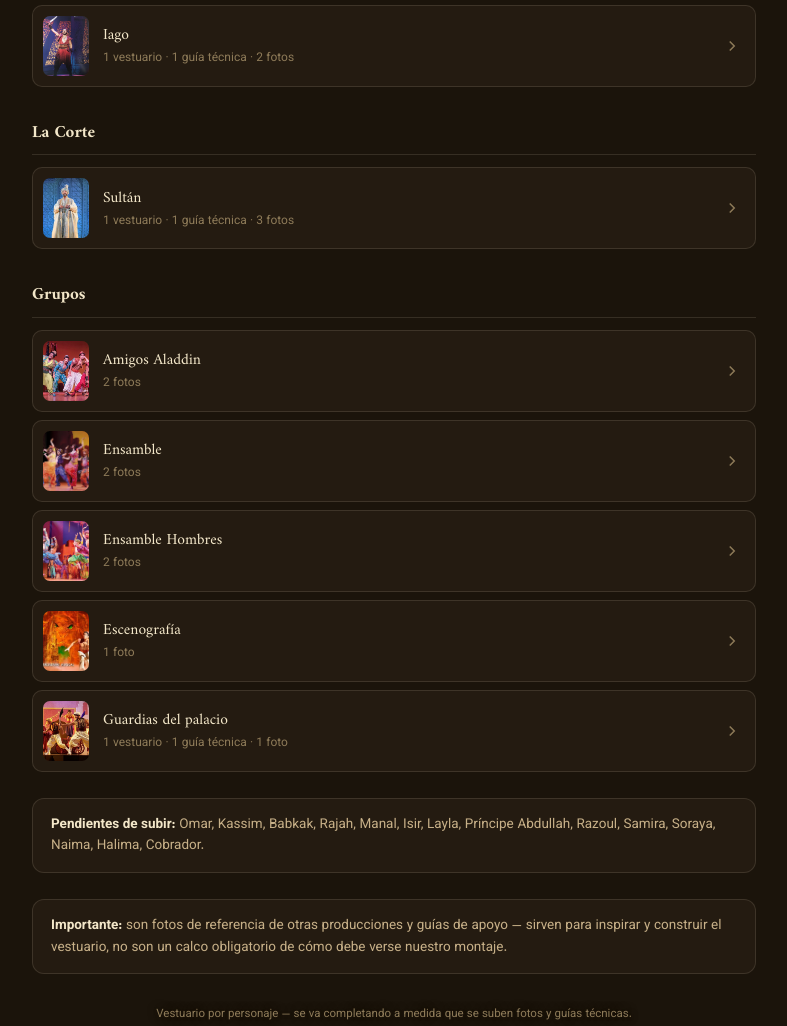
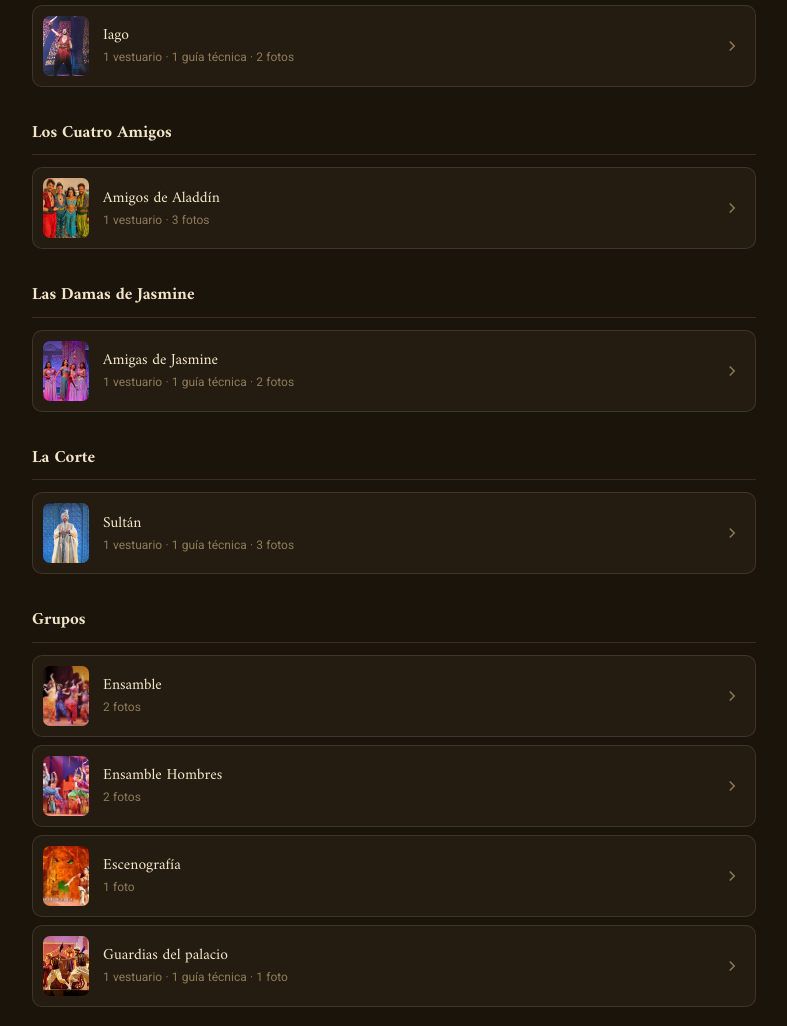
Before and after one commit to marcobeltranmyapps/aladdin-montaje, a plain HTML site: page vestuarios.html in a window 1280 px wide. Shown: the part 697-1723 px from the top of the page, without its empty margins (246-1033 px from the left). Drawn offline with Linux system fonts and the light colour scheme.

Commit message:
Agrega Amigas de Jasmine y arregla la lista de pendientes
Nuevo vestuario de las amigas de Jasmine con fotos y guia tecnica, y
seccion de vestuario para los amigos de Aladdin. Las carpetas de grupo
pueden declarar a quien cubren ("cubre"), asi que Omar, Kassim, Babkak,
Rajah, Manal, Isir y Layla dejan de salir como pendientes.

Co-Authored-By: Claude Sonnet 5.5 <noreply@anthropic.com>

```diff
--- a/data/vestuarios.json
+++ b/data/vestuarios.json
@@ -5,6 +5,7 @@
       "nombre": "Aladdín",
       "categoria": "Protagonistas",
       "grupo": false,
+      "cubre": [],
       "vestuarios": [
         {
           "letra": "A",
@@ -107,6 +108,7 @@
       "nombre": "Jasmine",
       "categoria": "Protagonistas",
       "grupo": false,
+      "cubre": [],
       "vestuarios": [
         {
           "letra": "A",
@@ -210,6 +212,7 @@
       "nombre": "Genio",
       "categoria": "Protagonistas",
       "grupo": false,
+      "cubre": [],
       "vestuarios": [
         {
           "letra": "A",
@@ -257,6 +260,7 @@
       "nombre": "Jafar",
       "categoria": "Antagonistas",
       "grupo": false,
+      "cubre": [],
       "vestuarios": [
         {
           "letra": "A",
@@ -298,6 +302,7 @@
       "nombre": "Iago",
       "categoria": "Antagonistas",
       "grupo": false,
+      "cubre": [],
       "vestuarios": [
         {
           "letra": "A",
@@ -332,6 +337,7 @@
       "nombre": "Sultán",
       "categoria": "La Corte",
       "grupo": false,
+      "cubre": [],
       "vestuarios": [
         {
           "letra": "A",
@@ -368,11 +374,72 @@
       "otras": []
     },
     {
+      "id": "amigas-jasmine",
+      "nombre": "Amigas de Jasmine",
+      "categoria": "Las Damas de Jasmine",
+      "grupo": true,
+      "cubre": [
+        "rajah",
+        "manal",
+        "isir",
+        "layla"
+      ],
+      "vestuarios": [
+        {
+          "letra": "A",
+          "titulo": "Amigas de Jasmine: versión para adolescentes",
+          "resumen": "Vestido largo lila con corpiño entallado decorado con pedrería y galones, mangas cortas suaves, panel ilusión color piel en escote y abdomen, falda fluida de varias capas, cinturón decorado y tiara ligera. La guía técnica lo plantea para intérpretes adolescentes: recato, comodidad y brillo controlado, con la misma base para todas y variantes de color (lila suave, lavanda rosada y periwinkle).",
+          "escena": "Escena Dos: Palacio, incluida la canción \"Estos Muros de Palacio\", junto a Jasmine.",
+          "guia": {
+            "archivo": "assets/vestuarios/amigas-jasmine/guia-tecnica-vestidos.webp",
+            "w": 1448,
+            "h": 1086
+          },
+          "fotos": [
+            {
+              "archivo": "assets/vestuarios/amigas-jasmine/vestuario-1a.webp",
+              "caption": "Producción teatral: Jasmine con sus tres amigas, en vestidos lila con corpiño de pedrería",
+              "w": 564,
+              "h": 820
+            },
+            {
+              "archivo": "assets/vestuarios/amigas-jasmine/vestuario-1b.webp",
+              "caption": "Producción teatral: corpiño con pedrería y flecos, y falda lila con diseño romboidal",
+              "w": 1200,
+              "h": 1600
+            }
+          ]
+        }
+      ],
+      "otras": []
+    },
+    {
       "id": "amigos-aladdin",
-      "nombre": "Amigos Aladdin",
-      "categoria": "Grupos",
+      "nombre": "Amigos de Aladdín",
+      "categoria": "Los Cuatro Amigos",
       "grupo": true,
-      "vestuarios": [],
+      "cubre": [
+        "omar",
+        "kassim",
+        "babkak"
+      ],
+      "vestuarios": [
+        {
+          "letra": "A",
+          "titulo": "Los amigos: referencia",
+          "resumen": "",
+          "escena": "",
+          "guia": null,
+          "fotos": [
+            {
+              "archivo": "assets/vestuarios/amigos-aladdin/vestuarios-1a.webp",
+              "caption": "Tras bambalinas: tres intérpretes con Jasmine, con vestuarios callejeros en rojo, azul y verde",
+              "w": 750,
+              "h": 763
+            }
+          ]
+        }
+      ],
       "otras": [
         {
           "archivo": "assets/vestuarios/amigos-aladdin/los-cuatro-amigos.webp",
@@ -393,6 +460,7 @@
       "nombre": "Ensamble",
       "categoria": "Grupos",
       "grupo": true,
+      "cubre": [],
       "vestuarios": [],
       "otras": [
         {
@@ -414,6 +482,7 @@
       "nombre": "Ensamble Hombres",
       "categoria": "Grupos",
       "grupo": true,
+      "cubre": [],
       "vestuarios": [],
       "otras": [
         {
@@ -435,6 +504,7 @@
       "nombre": "Escenografía",
       "categoria": "Grupos",
       "grupo": true,
+      "cubre": [],
       "vestuarios": [],
       "otras": [
         {
@@ -450,6 +520,7 @@
       "nombre": "Guardias del palacio",
       "categoria": "Grupos",
       "grupo": true,
+      "cubre": [],
       "vestuarios": [
         {
           "letra": "A",
--- a/vestuarios.html
+++ b/vestuarios.html
@@ -404,7 +404,10 @@ Promise.all([getJson("data/vestuarios.json"), getJson("data/personajes.json")])
       .filter(g => g.entradas.length);
     ENT = GRUPOS.flatMap(g => g.entradas);   // el anterior/siguiente sigue el orden del índice
 
-    PEND = pers.categorias.flatMap(c => c.personajes).filter(p => !porId.has(p.id)).map(p => p.nombre);
+    // Un personaje no está pendiente si tiene carpeta propia o si una carpeta de grupo declara que lo cubre.
+    const cubiertos = new Set(ENT.flatMap(e => e.cubre || []));
+    PEND = pers.categorias.flatMap(c => c.personajes)
+      .filter(p => !porId.has(p.id) && !cubiertos.has(p.id)).map(p => p.nombre);
     route();
   })
   .catch(err => {
```
Also changed, not shown: assets/vestuarios/amigas-jasmine/guia-tecnica-vestidos.webp (added), assets/vestuarios/amigas-jasmine/vestuario-1a.webp (added), assets/vestuarios/amigas-jasmine/vestuario-1b.webp (added), assets/vestuarios/amigos-aladdin/vestuarios-1a.webp (added).
